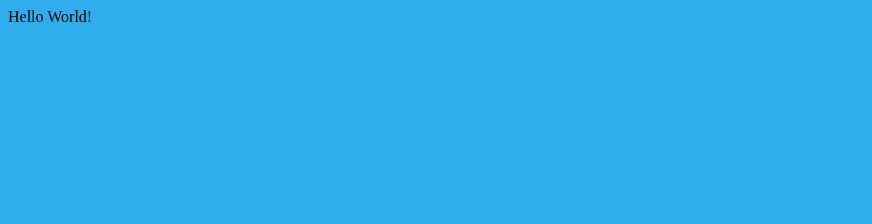
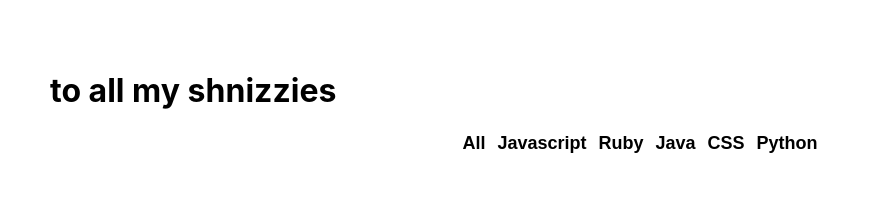
Before and after one commit to tahoeRobbo/react-gh-battle, a React app: page / in a window 1280 px wide. Shown: the whole page, without its empty margins (0-872 px from the left). Built offline with nearby package versions, Linux system fonts and the light colour scheme.

Commit message:
components js for sandbox, components/ for app components, playing with passing props

```diff
--- /dev/null
+++ b/app/components.js
@@ -0,0 +1,17 @@
+import React from 'react'
+
+class Hello extends React.Component {
+
+    render() {
+    let {username, authed, warn, header} = this.props
+        return(
+            <React.Fragment>
+                {header}
+                <h3>What up {username}!</h3>
+                {authed ? <button onClick={warn}>say yo</button> : null}
+            </React.Fragment>
+        )
+    }
+}
+
+export default Hello
--- /dev/null
+++ b/app/components/Popular.js
@@ -0,0 +1,17 @@
+import React from 'react'
+
+export default class Popular extends React.Component {
+    render() {
+        const languages = ['All', 'Javascript', 'Ruby', 'Java', 'CSS', 'Python']
+
+        return (
+            <ul className='flex-center'>
+                {languages.map((language, i) =>
+                    <li key={i}>
+                        <button className='btn-clear nav-link'>{language}</button>
+                    </li>
+                )}
+            </ul>
+        )
+    }
+}
--- a/app/index.css
+++ b/app/index.css
@@ -1,3 +1,41 @@
+html, body, #app {
+    margin: 0;
+    height: 100%;
+    width: 100%;
+}
+
 body {
-    background: #2faded;
+    font-family: -apple-system,BlinkMacSystemFont,Segoe UI, Roboto,Oxygen-Sans, Ubuntu, Cantarell, Helvetica Neue, sans-serif;
 }
+
+ul {
+    padding: 0;
+}
+
+li {
+    list-style: none;
+}
+
+.container {
+    max-width: 1200px;
+    margin: 0 auto;
+    padding: 50px;
+}
+
+.flex-center {
+    display: flex;
+    justify-content: center;
+    align-items: center;
+}
+
+.btn-clear {
+    border: none;
+    background: transparent;
+}
+
+.nav-link {
+    font-size: 18px;
+    font-weight: bold;
+    text-decoration: none;
+    color: inherit;
+}
--- a/app/index.js
+++ b/app/index.js
@@ -1,11 +1,17 @@
 import React from 'react'
 import ReactDOM from 'react-dom'
+
+import Hello from "./components";
+import Popular from "./components/Popular";
 import './index.css'
 
 class App extends React.Component {
     render() {
         return (
-            <div>Hello World!</div>
+            <div className="container">
+                <h1 >to all my shnizzies</h1>
+                <Popular />
+            </div>
         )
     }
 }
```
